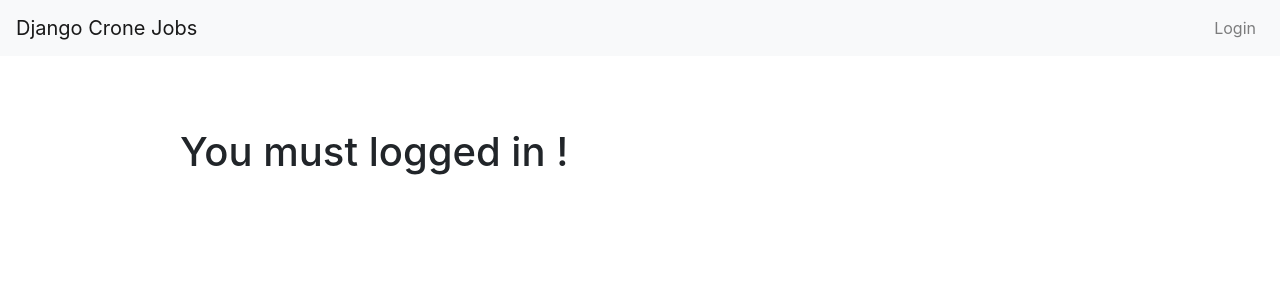
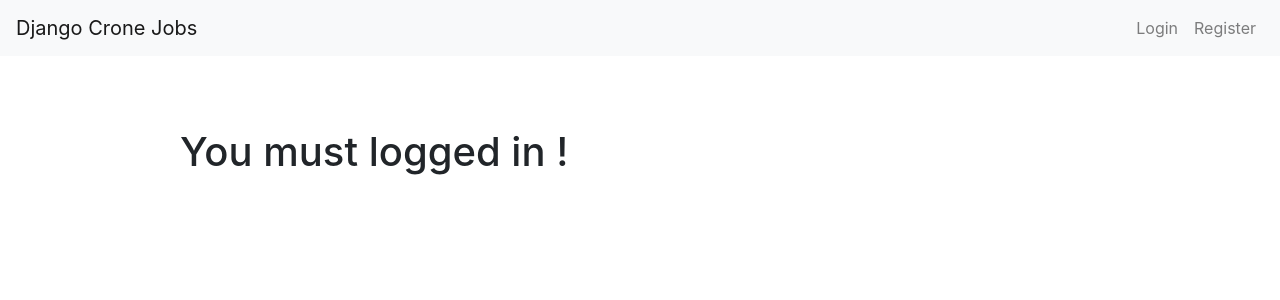
Before and after one commit to miko866/Django-Crone-Job, a Django app: page / in a window 1280 px wide. Shown: the top 300 px of the page. Run offline with Django 3.2, Linux system fonts and the light colour scheme; some libraries are stand-ins or nearby versions.

Commit message:
BASE.html -> added if else auth for menu.

```diff
--- a/templates/crone_job/base.html
+++ b/templates/crone_job/base.html
@@ -35,9 +35,18 @@
 				<a class="navbar-brand" href="{% url 'home' %}">Django Crone Jobs</a>
 				<ul class="navbar-nav ml-auto mt-2 mt-lg-0">
 
-					<li class="nav-item">
-						<a class="nav-link" href="{% url 'login' %}">Login</a>
-					</li>
+					{% if user.is_authenticated %}
+						<li class="nav-item">
+							<a class="nav-link" href="#">Logout</a>
+						</li>
+					{% else %}
+						<li class="nav-item">
+							<a class="nav-link" href="{% url 'login'%}">Login</a>
+						</li>
+						<li class="nav-item">
+							<a class="nav-link" href="#">Register</a>
+						</li>
+					{% endif %}
 
 				</ul>
 			</div>
```
